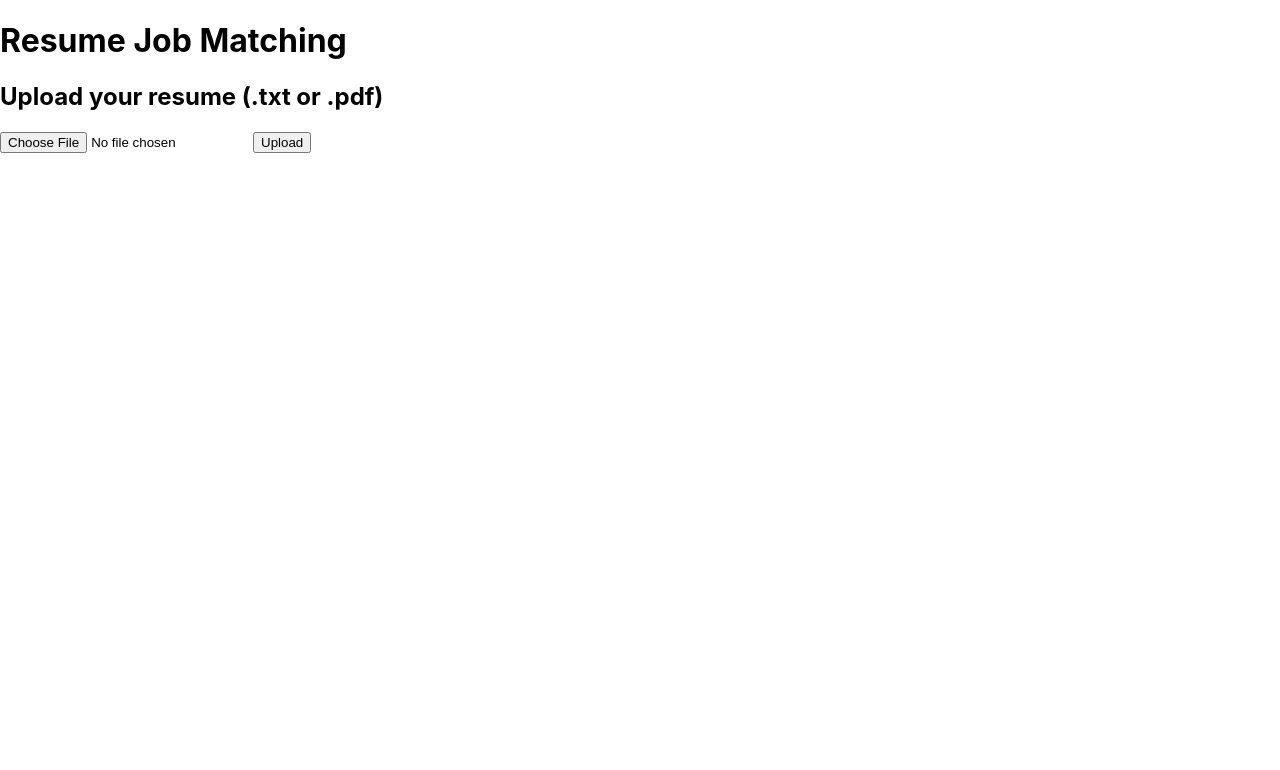
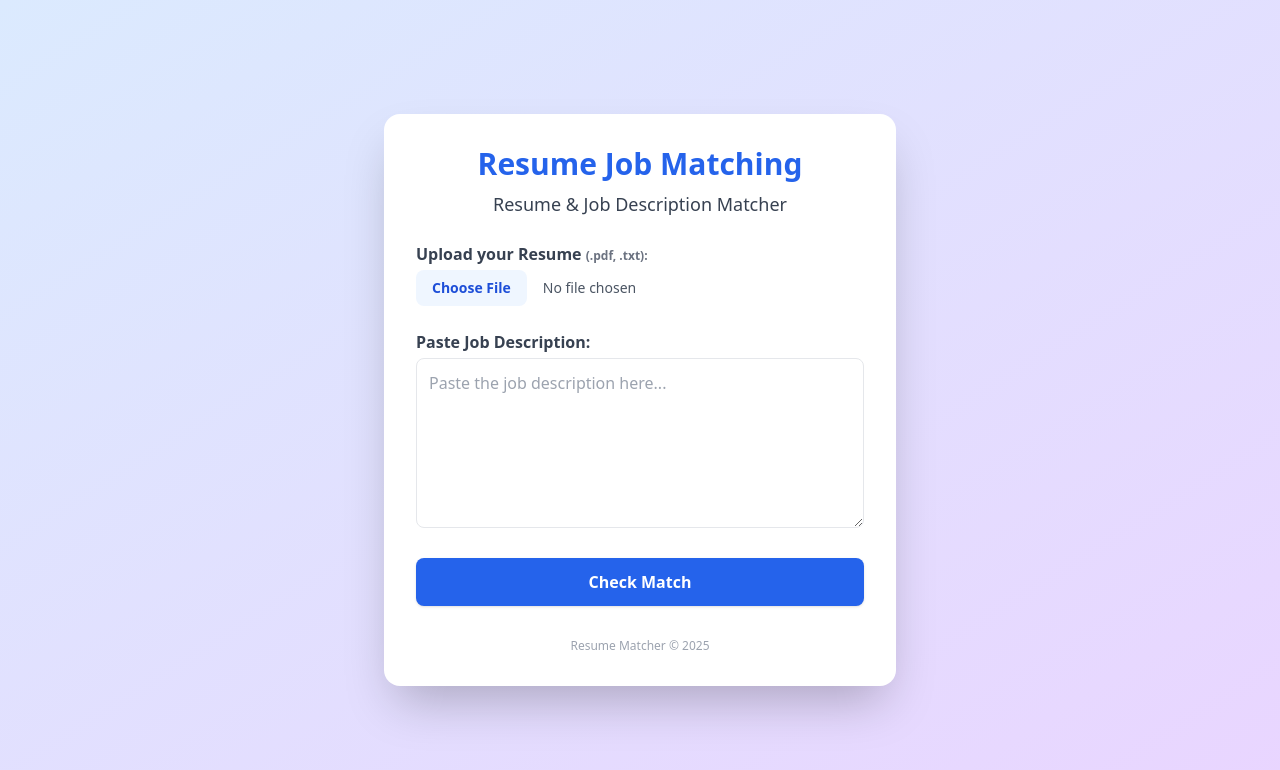
Before and after one commit to NguyenDal/Resume-Matcher, a React (Create React App) app in the folder frontend/: page / in a window 1280 px wide. Shown: the top 770 px of the page. Built offline with nearby package versions, Linux system fonts and the light colour scheme.

Commit message:
Added frontend styling and backend logic

```diff
--- a/frontend/src/App.css
+++ b/frontend/src/App.css
@@ -1,3 +1,7 @@
+@tailwind base;
+@tailwind components;
+@tailwind utilities;
+
 .App {
   text-align: center;
 }
--- a/frontend/src/App.js
+++ b/frontend/src/App.js
@@ -1,12 +1,9 @@
 import React from "react";
-import ResumeUploader from "./ResumeUploader";
+import ResumeMatcher from "./ResumeMatcher";
 
 const App = () => {
   return (
-    <div className="App">
-      <h1>Resume Job Matching</h1>
-      <ResumeUploader />
-    </div>
+    <ResumeMatcher />
   );
 };
 
--- /dev/null
+++ b/frontend/src/ResumeMatcher.js
@@ -0,0 +1,120 @@
+import React, { useState } from "react";
+import axios from "axios";
+
+const ResumeMatcher = () => {
+  const [resumeFile, setResumeFile] = useState(null);
+  const [jobDesc, setJobDesc] = useState("");
+  const [result, setResult] = useState(null);
+  const [loading, setLoading] = useState(false);
+
+  const handleFileChange = (e) => {
+    setResumeFile(e.target.files[0]);
+    setResult(null);
+  };
+
+  const handleJobDescChange = (e) => {
+    setJobDesc(e.target.value);
+    setResult(null);
+  };
+
+  const handleSubmit = async (e) => {
+    e.preventDefault();
+    if (!resumeFile || !jobDesc) {
+      alert("Please upload your resume and paste the job description.");
+      return;
+    }
+
+    setLoading(true);
+    const formData = new FormData();
+    formData.append("resume", resumeFile);
+    formData.append("job_description", jobDesc);
+
+    try {
+      const res = await axios.post("http://localhost:8000/upload-resume/", formData, {
+        headers: { "Content-Type": "multipart/form-data" },
+      });
+      setResult(res.data);
+    } catch (err) {
+      setResult({ error: "There was a problem processing your request." });
+    } finally {
+      setLoading(false);
+    }
+  };
+
+  return (
+    <div className="min-h-screen flex flex-col items-center justify-center bg-gradient-to-br from-blue-100 to-purple-200">
+      {/* Remove the red test box after verifying */}
+      {/* <div className="bg-red-500 text-white p-8">If you see this in red, Tailwind is working!</div> */}
+      <div className="bg-white rounded-2xl shadow-2xl p-8 max-w-lg w-full">
+        <h1 className="text-3xl font-bold text-center text-blue-600 mb-2">Resume Job Matching</h1>
+        <h2 className="text-lg text-center text-gray-700 mb-6">Resume &amp; Job Description Matcher</h2>
+        <form onSubmit={handleSubmit} className="space-y-6">
+          <div>
+            <label className="block font-semibold text-gray-700 mb-1">
+              Upload your Resume <span className="text-xs text-gray-500">(.pdf, .txt):</span>
+            </label>
+            <input
+              type="file"
+              accept=".pdf,.txt"
+              onChange={handleFileChange}
+              className="block w-full text-sm text-gray-600
+                file:mr-4 file:py-2 file:px-4
+                file:rounded-lg file:border-0
+                file:text-sm file:font-semibold
+                file:bg-blue-50 file:text-blue-700
+                hover:file:bg-blue-100
+              "
+            />
+          </div>
+          <div>
+            <label className="block font-semibold text-gray-700 mb-1">
+              Paste Job Description:
+            </label>
+            <textarea
+              rows={6}
+              value={jobDesc}
+              onChange={handleJobDescChange}
+              placeholder="Paste the job description here..."
+              className="w-full p-3 rounded-lg border border-gray-200 focus:ring-2 focus:ring-blue-300 resize-vertical"
+              required
+            />
+          </div>
+          <button
+            type="submit"
+            className="w-full py-3 px-4 bg-blue-600 hover:bg-blue-700 text-white font-bold rounded-lg shadow transition"
+            disabled={loading}
+          >
+            {loading ? "Checking..." : "Check Match"}
+          </button>
+        </form>
+        {result && (
+          <div className="mt-8 p-4 bg-blue-50 rounded-lg border border-blue-200 text-blue-800">
+            {result.error ? (
+              <div className="text-red-500">{result.error}</div>
+            ) : (
+              <>
+                <div className="mb-2">
+                  <span className="font-semibold">Match Score:</span>{" "}
+                  <span className="text-2xl font-bold">
+                    {(result.scores?.[0] * 100).toFixed(1)}%
+                  </span>
+                </div>
+                <div>
+                  <span className="font-semibold">Labels:</span>{" "}
+                  {result.labels?.join(", ")}
+                </div>
+                <details className="mt-2">
+                  <summary className="cursor-pointer font-semibold">Show Keywords</summary>
+                  <div className="mt-1 text-sm text-gray-700 break-words">{result.sequence}</div>
+                </details>
+              </>
+            )}
+          </div>
+        )}
+        <div className="mt-8 text-center text-gray-400 text-xs">Resume Matcher © 2025</div>
+      </div>
+    </div>
+  );
+};
+
+export default ResumeMatcher;
--- a/frontend/src/ResumeUploader.js
+++ /dev/null
@@ -1,44 +0,0 @@
-import React, { useState } from "react";
-import axios from "axios";
-
-const ResumeUploader = () => {
-  const [file, setFile] = useState(null);
-  const [result, setResult] = useState(null);
-
-  const handleFileChange = (e) => {
-    setFile(e.target.files[0]);
-  };
-
-  const handleSubmit = async () => {
-    if (!file) return;
-    const formData = new FormData();
-    formData.append("file", file);
-
-    try {
-      const response = await axios.post("http://localhost:8000/upload-resume/", formData, {
-        headers: { "Content-Type": "multipart/form-data" }
-      });
-      setResult(response.data);
-    } catch (error) {
-      alert("Upload failed");
-      console.error(error);
-    }
-  };
-
-  return (
-    <div>
-      <h2>Upload your resume (.txt or .pdf)</h2>
-      <input type="file" onChange={handleFileChange} accept=".txt,.pdf" />
-      <button onClick={handleSubmit}>Upload</button>
-      {result && (
-        <div>
-          <h3>Result</h3>
-          <p><b>Keywords:</b> {result.keywords && result.keywords.join(', ')}</p>
-          <pre>{JSON.stringify(result.matching_score, null, 2)}</pre>
-        </div>
-      )}
-    </div>
-  );
-};
-
-export default ResumeUploader;
--- a/frontend/src/index.css
+++ b/frontend/src/index.css
@@ -1,13 +1,3 @@
-body {
-  margin: 0;
-  font-family: -apple-system, BlinkMacSystemFont, 'Segoe UI', 'Roboto', 'Oxygen',
-    'Ubuntu', 'Cantarell', 'Fira Sans', 'Droid Sans', 'Helvetica Neue',
-    sans-serif;
-  -webkit-font-smoothing: antialiased;
-  -moz-osx-font-smoothing: grayscale;
-}
-
-code {
-  font-family: source-code-pro, Menlo, Monaco, Consolas, 'Courier New',
-    monospace;
-}
+@tailwind base;
+@tailwind components;
+@tailwind utilities;
--- a/frontend/tailwind.config.js
+++ b/frontend/tailwind.config.js
@@ -1,6 +1,8 @@
 /** @type {import('tailwindcss').Config} */
 module.exports = {
-  content: [],
+  content: [
+    "./src/**/*.{js,jsx,ts,tsx}",
+  ],
   theme: {
     extend: {},
   },
```
Also changed, not shown: 1 other file (tests, documents, lock files or other folders).
